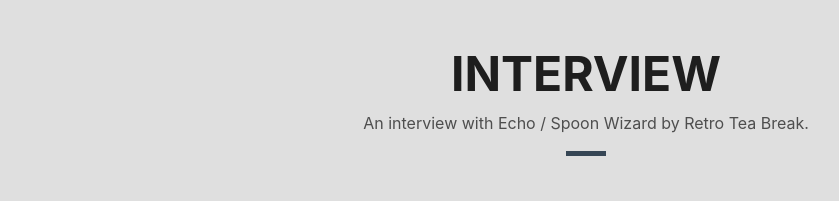
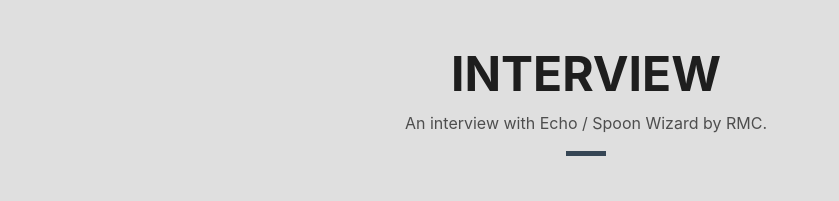
Before and after one commit to orviwan/spoonwizard.com, an Eleventy site: page homepage/home.md in a window 1280 px wide. Shown: the part 2190-2391 px from the top of the page, without its empty margins (54-893 px from the left). Built offline with nearby package versions, Linux system fonts and the light colour scheme; Eleventy itself is replaced by a stand-in of ours; files that its build step writes are made by us from their sources; a web font is replaced by a local one.

Commit message:
Add interview

```diff
--- a/_includes/components/interview.njk
+++ b/_includes/components/interview.njk
@@ -7,7 +7,7 @@
             Interview
           </h3>
           <p class="subtitle-a">
-            An interview with Echo / Spoon Wizard by Retro Tea Break.
+            An interview with Echo / Spoon Wizard by RMC.
           </p>
           <div class="line-mf"></div>
         </div>
```
